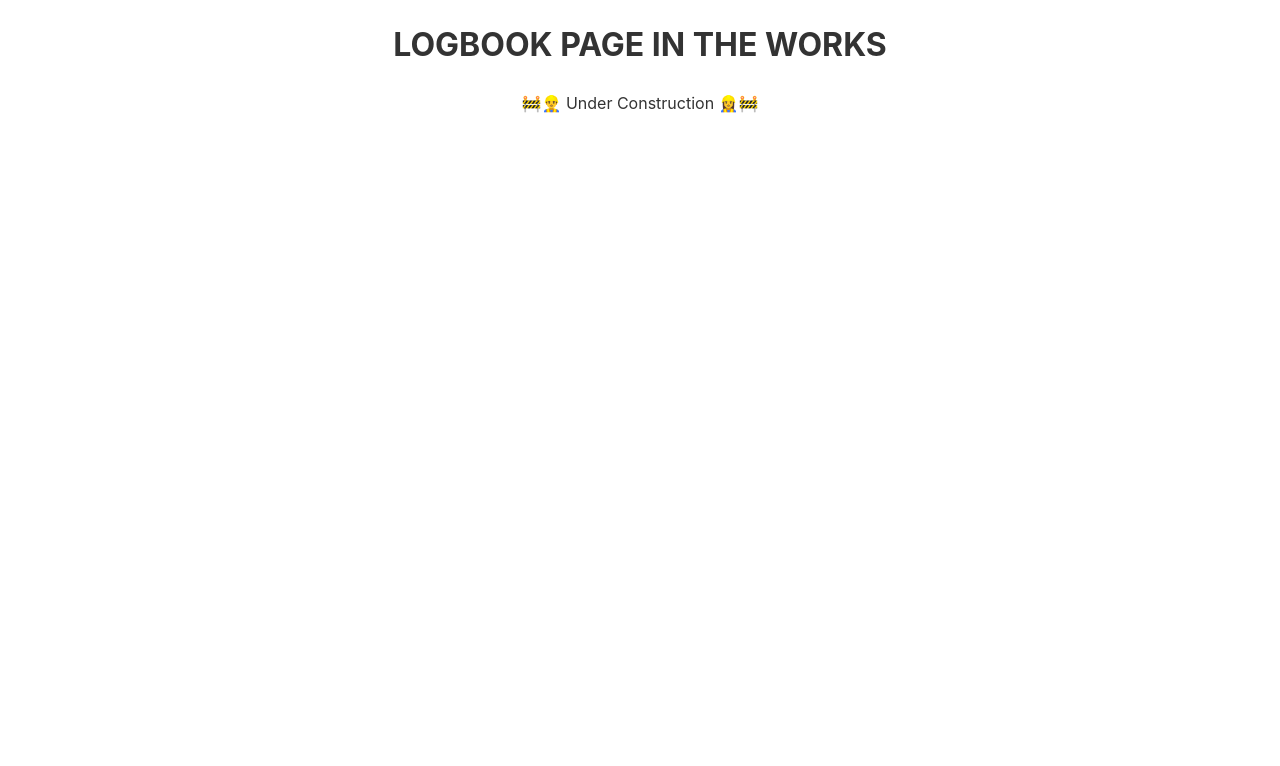
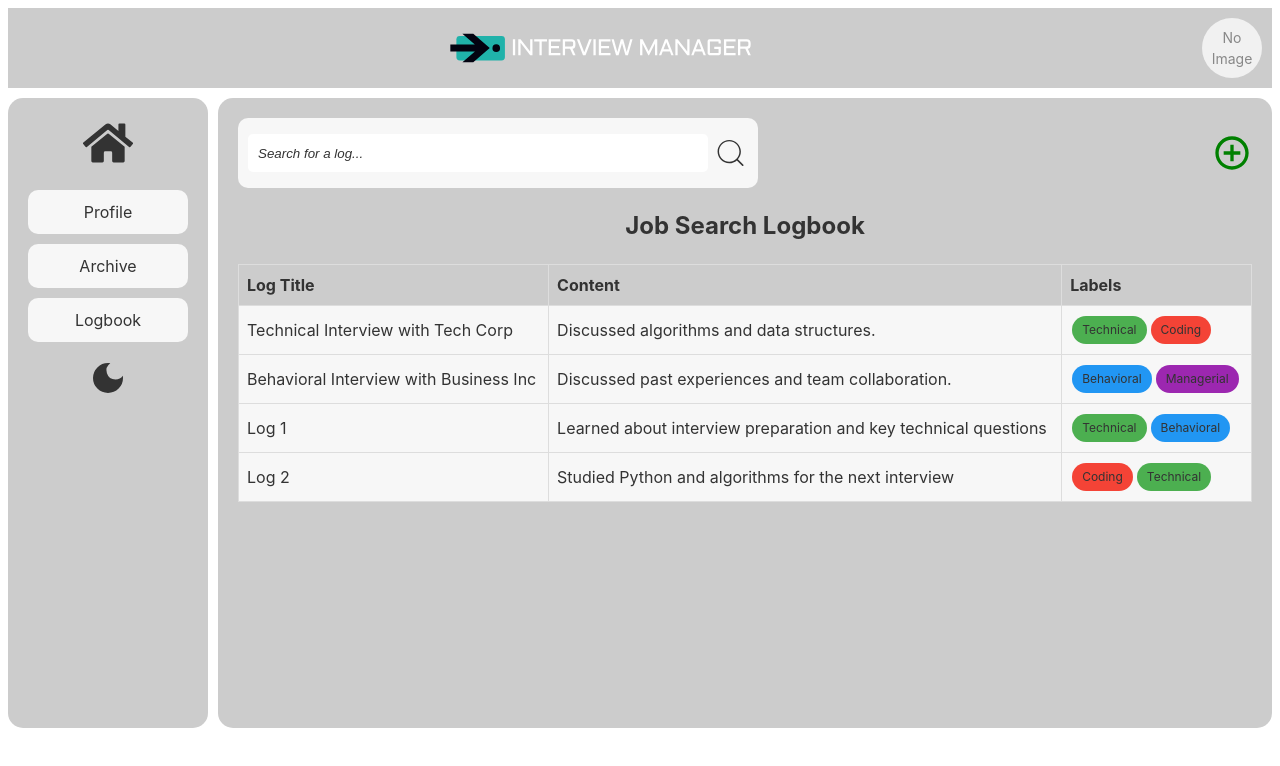
Before and after one commit to johnfa1508/interview-manager-client, a React (Vite) app: page /logbook in a window 1280 px wide. Shown: the top 766 px of the page. Built offline with nearby package versions, Linux system fonts and the light colour scheme; no server answers.

Commit message:
implemented logbook, changed searchbar for reusability

```diff
--- a/src/components/interviewDashboard/index.jsx
+++ b/src/components/interviewDashboard/index.jsx
@@ -123,7 +123,11 @@ export default function InterviewDashboard() {
   return (
     <div>
       <div className="container-above-interview">
-        <Searchbar searchValue={searchValue} handleChange={handleSearchChange} />
+        <Searchbar
+          searchValue={searchValue}
+          handleChange={handleSearchChange}
+          placeholder="Search for an interview..."
+        />
         <MdOutlineAddCircleOutline className="add-interview-icon" onClick={showModal} />
       </div>
 
--- /dev/null
+++ b/src/components/logbookTable/index.jsx
@@ -0,0 +1,40 @@
+/* eslint-disable react/prop-types */
+import './style.css';
+
+export default function LogbookTable({ data }) {
+  return (
+    <div>
+      {data.map((logbook) => (
+        <div key={logbook.id} className="logbook">
+          <h2>{logbook.title}</h2>
+
+          <table className="logbook-table">
+            <thead>
+              <tr>
+                <th>Log Title</th>
+                <th>Content</th>
+                <th>Labels</th>
+              </tr>
+            </thead>
+
+            <tbody>
+              {logbook.logs.map((log) => (
+                <tr key={log.id}>
+                  <td>{log.title}</td>
+                  <td>{log.content}</td>
+                  <td>
+                    {log.label.map((label, index) => (
+                      <span key={index} className={`label-pill ${label.toLowerCase()}`}>
+                        {label}
+                      </span>
+                    ))}
+                  </td>
+                </tr>
+              ))}
+            </tbody>
+          </table>
+        </div>
+      ))}
+    </div>
+  );
+}
--- /dev/null
+++ b/src/components/logbookTable/style.css
@@ -0,0 +1,76 @@
+.logbook h2 {
+  margin-bottom: 20px;
+  color: var(--text-color);
+}
+
+.logbook-table {
+  width: 100%;
+  border-collapse: collapse;
+}
+
+.logbook-table th,
+.logbook-table td {
+  border: 1px solid #ddd;
+  padding: 8px;
+  text-align: left;
+}
+
+.logbook-table th {
+  background-color: var(--primary-background-color);
+  color: var(--text-color);
+}
+
+.logbook-table tr {
+  background-color: var(--secondary-background-color);
+}
+
+.label-pill {
+  display: inline-block;
+  padding: 5px 10px;
+  margin: 2px;
+  border-radius: 15px;
+  background-color: var(--primary-background-color);
+  color: var(--text-color);
+  font-size: 12px;
+}
+
+/* Label colors */
+.label-pill.technical {
+  background-color: #4caf50; /* Green */
+}
+
+.label-pill.softskill {
+  background-color: #ff9800; /* Orange */
+}
+
+.label-pill.behavioral {
+  background-color: #2196f3; /* Blue */
+}
+
+.label-pill.managerial {
+  background-color: #9c27b0; /* Purple */
+}
+
+.label-pill.coding {
+  background-color: #f44336; /* Red */
+}
+
+.label-pill.design {
+  background-color: #e91e63; /* Pink */
+}
+
+.label-pill.testing {
+  background-color: #3f51b5; /* Indigo */
+}
+
+.label-pill.documentation {
+  background-color: #00bcd4; /* Cyan */
+}
+
+.label-pill.research {
+  background-color: #009688; /* Teal */
+}
+
+.label-pill.presentation {
+  background-color: #795548; /* Brown */
+}
--- a/src/components/searchbar/index.jsx
+++ b/src/components/searchbar/index.jsx
@@ -2,7 +2,7 @@
 import { CiSearch } from 'react-icons/ci';
 import './style.css';
 
-export default function Searchbar({ searchValue, handleChange }) {
+export default function Searchbar({ searchValue, handleChange, placeholder }) {
   return (
     <>
       <div>
@@ -10,7 +10,7 @@ export default function Searchbar({ searchValue, handleChange }) {
           <input
             type="text"
             className="search-input"
-            placeholder="Search for an interview..."
+            placeholder={placeholder}
             value={searchValue}
             onChange={handleChange}
           />
--- a/src/pages/logbook/index.jsx
+++ b/src/pages/logbook/index.jsx
@@ -1,12 +1,48 @@
 import './style.css';
+import { logbooksMockData } from '../../service/mockData';
+import Header from '../../components/header';
+import NavBar from '../../components/navigation';
+import { useEffect, useState } from 'react';
+import LogbookTable from '../../components/logbookTable';
+import Searchbar from '../../components/searchbar';
+import { MdOutlineAddCircleOutline } from 'react-icons/md';
 
 export default function LogbookPage() {
+  const [logbookData, setLogbookData] = useState(logbooksMockData);
+  const [searchValue, setSearchValue] = useState('');
+
+  const handleSearchChange = (event) => {
+    setSearchValue(event.target.value);
+  };
+
+  const showModal = () => {
+    console.log('Show modal');
+  };
+
+  // TODO: Fetch logbook data from backend later
+  useEffect(() => {
+    setLogbookData(logbooksMockData);
+  }, []);
+
   return (
-    <div className="construction-container">
-      <h1>LOGBOOK PAGE IN THE WORKS</h1>
-      <div className="construction-animation">
-        🚧👷‍♂️ Under Construction 👷‍♀️🚧
+    <>
+      <div className="dashboard-layout">
+        <Header />
+        <NavBar />
+
+        <div className="dashboard-content">
+          <div className="container-above-interview">
+            <Searchbar
+              searchValue={searchValue}
+              handleChange={handleSearchChange}
+              placeholder="Search for a log..."
+            />
+            <MdOutlineAddCircleOutline className="add-interview-icon" onClick={showModal} />
+          </div>
+
+          <LogbookTable data={logbookData} searchValue={searchValue} />
+        </div>
       </div>
-    </div>
+    </>
   );
 }
--- a/src/service/mockData.jsx
+++ b/src/service/mockData.jsx
@@ -97,54 +97,20 @@ const logbooksMockData = [
           status: 'Scheduled'
         },
         label: ['Behavioral', 'Managerial']
-      }
-    ]
-  },
-  {
-    id: 2,
-    userId: 2,
-    user: {
-      id: 2,
-      name: 'Jane Smith',
-      email: 'jane.smith@example.com'
-    },
-    title: 'Career Development Logbook',
-    logs: [
+      },
       {
         id: 3,
-        logbookId: 2,
-        title: 'Design Interview with Design Studio',
-        content: 'Discussed UI/UX design principles and portfolio.',
-        interviewId: 4,
-        interview: {
-          id: 4,
-          title: 'UX Designer',
-          companyName: 'Design Studio',
-          address: '101 Pine St, City, Country',
-          time: '2024-11-15T08:30:00.000Z',
-          duration: 60,
-          description: 'Interview for the position of UX Designer.',
-          status: 'Completed'
-        },
-        label: ['Design', 'Presentation']
+        logbookId: 1,
+        title: 'Log 1',
+        content: 'Learned about interview preparation and key technical questions',
+        label: ['Technical', 'Behavioral']
       },
       {
         id: 4,
-        logbookId: 2,
-        title: 'Coding Interview with Infrastructure Ltd',
-        content: 'Discussed DevOps practices and coding challenges.',
-        interviewId: 5,
-        interview: {
-          id: 5,
-          title: 'DevOps Engineer',
-          companyName: 'Infrastructure Ltd',
-          address: '202 Maple St, City, Country',
-          time: '2024-11-15T13:30:00.000Z',
-          duration: 75,
-          description: 'Interview for the position of DevOps Engineer.',
-          status: 'AwaitingFeedback'
-        },
-        label: ['Technical', 'Coding']
+        logbookId: 1,
+        title: 'Log 2',
+        content: 'Studied Python and algorithms for the next interview',
+        label: ['Coding', 'Technical']
       }
     ]
   }
```
